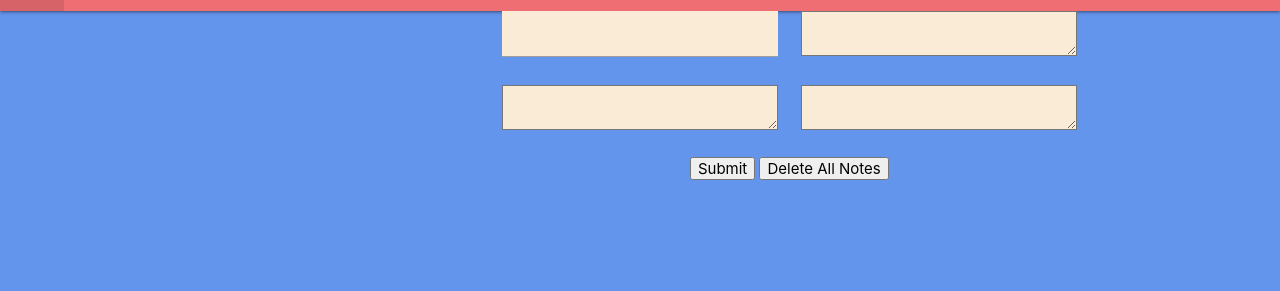
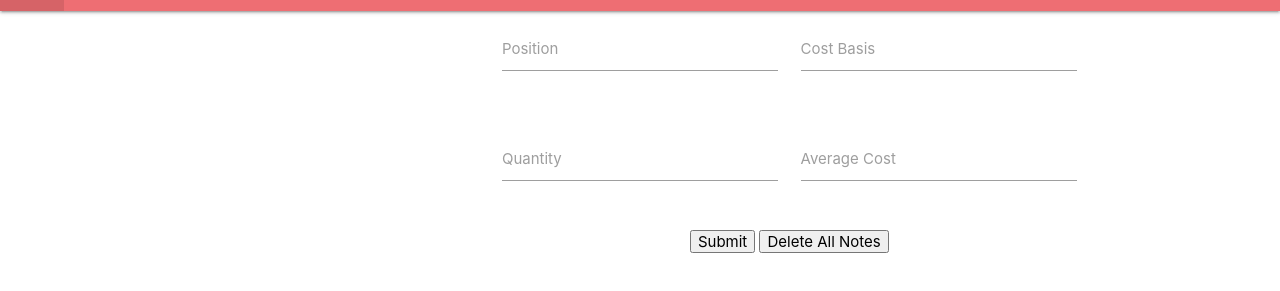
Before and after one commit to bjork1/stock-mongo, a website: page public/index.html in a window 1280 px wide. Shown: the part 53-344 px from the top of the page. Drawn offline with nearby package versions, Linux system fonts and the light colour scheme; no server answers.

Commit message:
textareas

```diff
--- a/public/index.html
+++ b/public/index.html
@@ -14,7 +14,6 @@
     <style media="screen">
       body {
         text-align: center;
-        background-color: cornflowerblue;
       }
       h1 {
         font-size: 40px;
@@ -42,14 +41,14 @@
         font-size: 24px;
         background-color: antiquewhite;
       }
-      #title {
+      /* #title { */
         /* width: 400px;
         height: 50px;
         margin-left: auto;
         margin-right: auto; */
-        font-size: 24px;
+        /* font-size: 24px;
         background-color: antiquewhite;
-      }
+      } */
       .data-title {
         cursor: pointer;
         font-size: 24px;
@@ -87,12 +86,28 @@
 
         <div class="col s8">
           <div class="row">
-            <div class="col s6"><input type="text" id="title" /></div>
-            <div class="col s6"><textarea id="total"></textarea></div>
+            <div class="input-field col s6">
+                <textarea id="title" class="materialize-textarea"></textarea>
+                <label for="title">Position</label>
+              </div>
+            <!-- <div class="col s6"><input type="text" id="title" /></div> -->
+            <div class="input-field col s6">
+                <textarea id="total" class="materialize-textarea"></textarea>
+                <label for="total">Cost Basis</label>
+              </div>
+            <!-- <div class="col s6"><textarea id="total"></textarea></div> -->
           </div>
           <div class="row">
-            <div class="col s6"><textarea id="note"></textarea></div>
-            <div class="col s6"><textarea id="average"></textarea></div>
+            <div class="input-field col s6">
+              <textarea id="note" class="materialize-textarea"></textarea>
+              <label for="note">Quantity</label>
+            </div>
+            <div class="input-field col s6">
+              <textarea id="average" class="materialize-textarea"></textarea>
+              <label for="average">Average Cost</label>
+            </div>
+            <!-- <div class="col s6"><textarea id="note"></textarea></div>
+            <div class="col s6"><textarea id="average"></textarea></div> -->
           </div>
           <div class="row">
             <div id="buttons">
```
